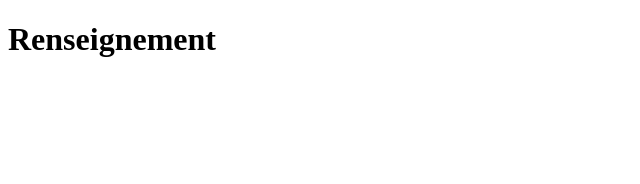
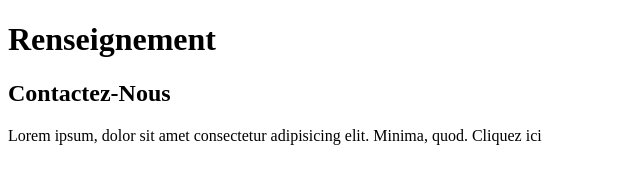
Before and after one commit to pmoukda/EDW2-Projet-1, a plain HTML site: page contact.html in a window 1280 px wide. Shown: the whole page, without its empty margins (0-640 px from the left). Drawn offline with Linux system fonts and the light colour scheme.

Commit message:
version 1 Ajout section-Contactz-Nous

```diff
--- a/contact.html
+++ b/contact.html
@@ -7,5 +7,9 @@
 </head>
 <body>
     <h1>Renseignement</h1>
+    <section>
+        <h2>Contactez-Nous</h2>
+        <p>Lorem ipsum, dolor sit amet consectetur adipisicing elit. Minima, quod. <a href="#"></a>Cliquez ici</p>
+    </section>
 </body>
 </html>
```
